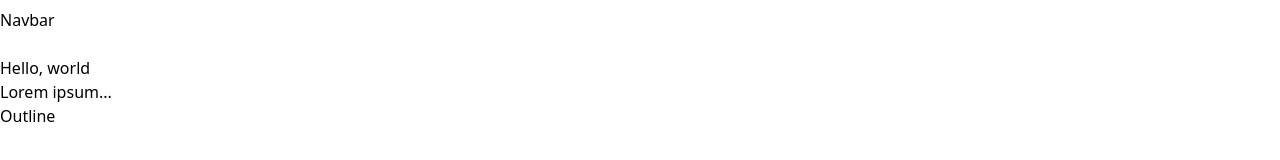
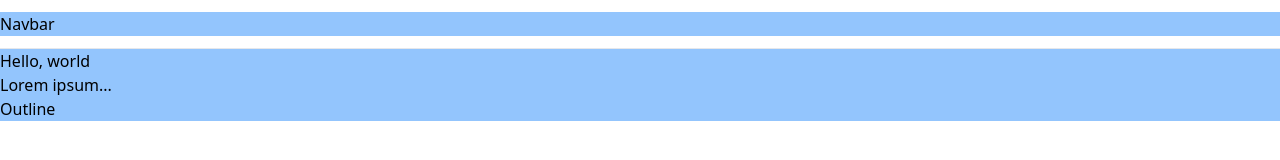
Before and after one commit to mubaraqwahab/thinkdev, an Eleventy site: page src/index.md in a window 1280 px wide. Built offline with nearby package versions, Linux system fonts and the light colour scheme; Eleventy itself is replaced by a stand-in of ours; files that its build step writes are made by us from their sources; what @babel/core would draw is missing.

Commit message:
fix tailwind output

```diff
--- a/package.json
+++ b/package.json
@@ -3,8 +3,8 @@
   "version": "1.0.0",
   "description": "",
   "scripts": {
-    "start": "npm-run-all clear --parallel watch-css watch-html",
-    "watch-css": "tailwindcss -i src/css/main.css -o src/dist/css/style.css --watch",
+    "start": "npm-run-all clear --parallel watch-html watch-css",
+    "watch-css": "tailwindcss -i src/css/main.css -o _site/css/style.css --watch",
     "watch-html": "eleventy --serve --incremental",
     "build": "npm-run-all clear build-css build-html",
     "build-html": "eleventy",
--- a/src/_includes/layouts/base.njk
+++ b/src/_includes/layouts/base.njk
@@ -7,18 +7,15 @@
     <link rel="stylesheet" href="{{ '/css/style.css' | url }}" />
   </head>
   <body>
-    <header class="bg-light text-dark py-2 border-bottom">
+    <header class="py-3 border-b">
       <div class="container">
-        <a class="text-reset text-decoration-none fs-5" href="{{ '/' | url }}">Navbar</a>
+        <a class="" href="{{ '/' | url }}">Navbar</a>
       </div>
     </header>
 
     {{ content | safe }}
 
-    <script src="{{ '/js/bootstrap.min.js' | url }}"></script>
-
-    {# Optimize and inline JavaScript: https://www.11ty.dev/docs/quicktips/inline-js/ #}
-    {% set js %}
+    {# {% set js %}
       {% include "js/index.js" %}
     {% endset %}
 
@@ -26,6 +23,6 @@
       <script>{{ js | transpilejs | minifyjs | safe }}</script>
     {% else %}
       <script>{{ js | safe }}</script>
-    {% endif %}
+    {% endif %} #}
   </body>
 </html>
--- a/src/_includes/layouts/home.njk
+++ b/src/_includes/layouts/home.njk
@@ -2,6 +2,6 @@
 layout: layouts/base
 ---
 
-<main class="container py-4">
+<main class="container">
   {{ content | safe }}
 </main>
--- a/src/_includes/layouts/lesson.njk
+++ b/src/_includes/layouts/lesson.njk
@@ -10,7 +10,6 @@ layout: layouts/base
       </button>
       <nav class="collapse.show mt-3 mt-md-0" id="outlineNav" aria-label="Outline">
         <ul class="nav nav-pills flex-column">
-          {% for i in range(20) %}
           {% for entry in pagination.pages %}
             <li class="nav-item">
               {% set entryUrl = pagination.hrefs[loop.index0] %}
@@ -23,7 +22,6 @@ layout: layouts/base
                 {{ entry.title }}
               </a>
             </li>
-          {% endfor %}
           {% endfor %}
         </ul>
       </nav>
--- a/src/css/main.css
+++ b/src/css/main.css
@@ -4,6 +4,10 @@
 
 @layer base {}
 
-@layer components {}
+@layer components {
+  .container {
+    @apply bg-blue-300;
+  }
+}
 
 @layer utilities {}
--- a/src/index.md
+++ b/src/index.md
@@ -9,5 +9,6 @@ Lorem ipsum...
 ## Outline
 
 {% for lesson in lessons %}
-  1. [{{ lesson.title }}](/lessons/{{ loop.index | string | padstart(2, '0') }}-{{ lesson.title | slug }}/)
+  {% set paddedIndex = loop.index | string | padstart(2, '0') -%}
+  1. [{{ lesson.title }}](/lessons/{{ paddedIndex }}-{{ lesson.title | slug }}/)
 {%- endfor %}
--- a/tailwind.config.js
+++ b/tailwind.config.js
@@ -9,6 +9,16 @@ module.exports = {
   darkMode: false, // or 'media' or 'class'
   theme: {
     extend: {},
+    container: {
+      center: true,
+      padding: {
+        // DEFAULT: "1rem",
+        // sm: "2rem",
+        // lg: "4rem",
+        // xl: "5rem",
+        // '2xl': '6rem',
+      },
+    },
   },
   variants: {
     extend: {},
```
Also changed, not shown: .eleventy.js, 1 other file.
